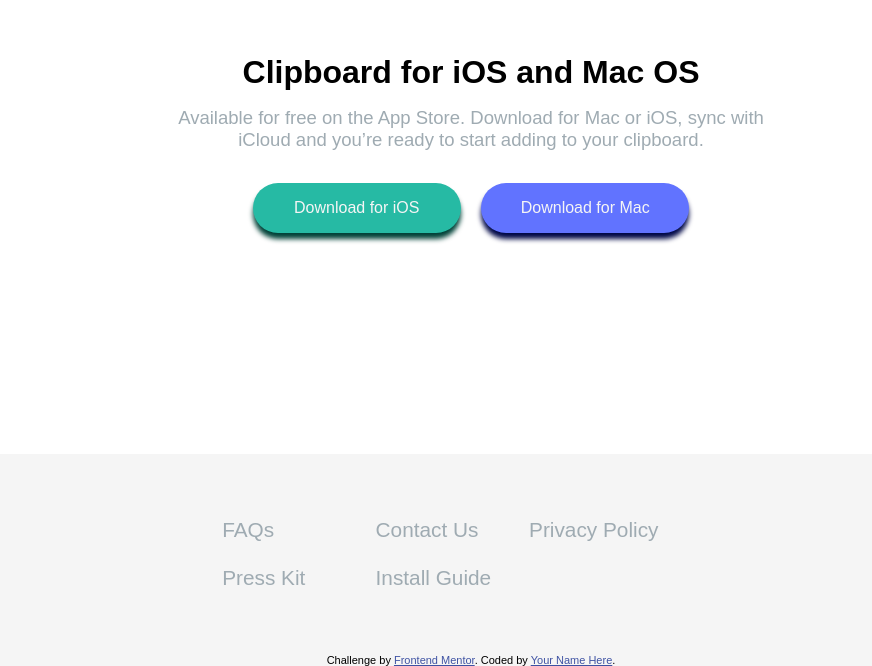
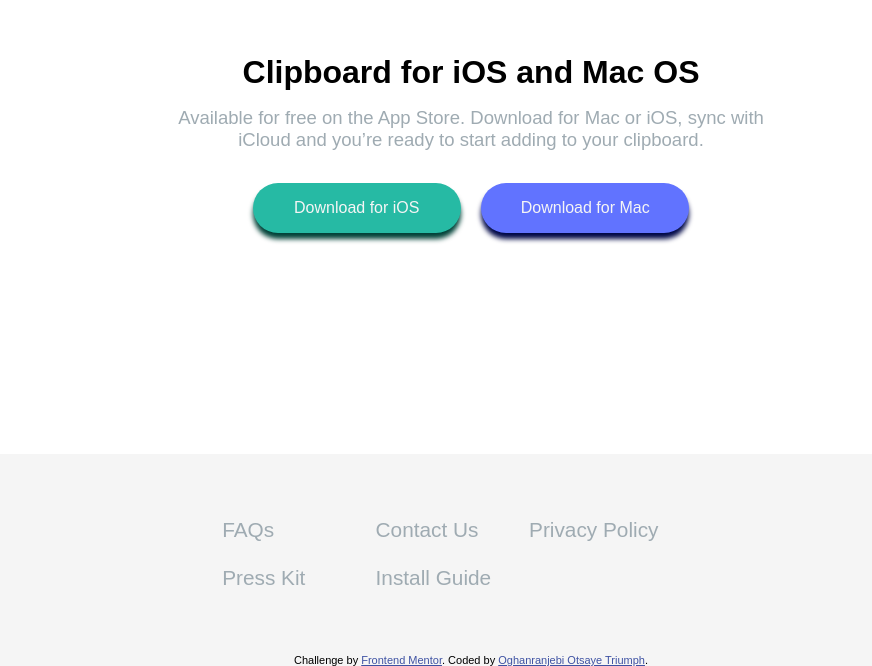
Before and after one commit to medT-Code/Clipboard-landing-page, a plain HTML site: page index.html in a window 1280 px wide. Shown: the part 3186-3852 px from the top of the page, 169-1041 px from the left. Drawn offline with Linux system fonts and the light colour scheme; a web font is replaced by a local one.

Commit message:
Update attribution name in index.html

```diff
--- a/index.html
+++ b/index.html
@@ -588,7 +588,7 @@
 
    <p class="attribution">
       Challenge by <a href="https://www.frontendmentor.io?ref=challenge" target="_blank">Frontend Mentor</a>.
-      Coded by <a href="#">Your Name Here</a>.
+      Coded by <a href="#">Oghanranjebi Otsaye Triumph</a>.
     </p>
 </body>
 </html>
```
